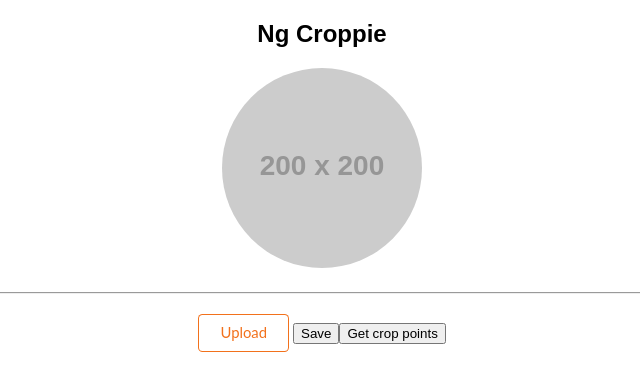
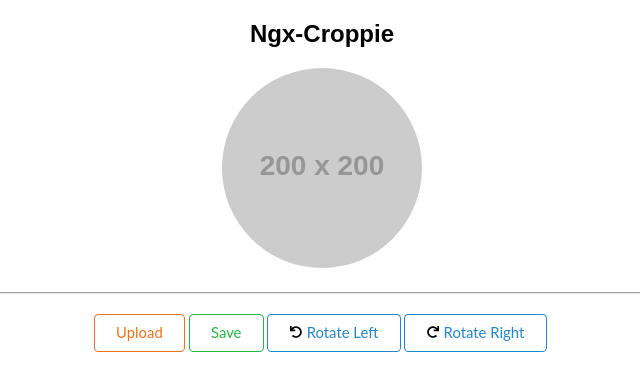
Before and after one commit to deej81/ngx-croppie, an Angular app: page / in a window 1280 px wide. Shown: the top 390 px of the page, without its empty margins (318-958 px from the left). Built offline with nearby package versions, Linux system fonts and the light colour scheme.

Commit message:
adds image rotation, hides crop-points button

```diff
--- a/src/app/app.component.html
+++ b/src/app/app.component.html
@@ -13,7 +13,11 @@
     <input type="file" id="fileupload" #imageUpload (change)="imageUploadEvent($event)" accept="image/jpeg, image/png" hidden/>
     <button type="button" class="ui button basic small orange" (click)="imageUpload.click()">Upload</button>
     <!-- <button type="button" class="btn btn-default" data-dismiss="modal" (click)="cancelCroppieEdit()">Cancel</button> -->
-    <button type="button" class="btn btn-primary" (click)="saveImageFromCroppie()">Save</button>
-    <button type="button" class="btn btn-primary" (click)="getCropPoints()">Get crop points</button>
+    <button type="button" class="ui button basic small green" (click)="saveImageFromCroppie()">Save</button>
+    <button type="button" class="ui button basic small blue" (click)="rotateDir('l')">
+    <img src="assets/images/undo-solid.svg" class="mr-5" height="12">Rotate Left</button>
+    <button type="button" class="ui button basic small blue" (click)="rotateDir('r')">
+    <img src="assets/images/redo-solid.svg" class="mr-5" height="12">Rotate Right</button>
+    <!-- <button type="button" class="btn btn-primary" (click)="getCropPoints()">Get crop points</button> -->
   </div>
 </div>
--- a/src/app/app.component.ts
+++ b/src/app/app.component.ts
@@ -8,7 +8,7 @@ import { NgxCroppieComponent } from './modules/ngx-croppie/ngx-croppie.component
   styleUrls: ['./app.component.css']
 })
 export class AppComponent implements OnInit {
-  title = 'Ng Croppie';
+  title = 'Ngx-Croppie';
   @ViewChild('ngxCroppie') ngxCroppie: NgxCroppieComponent;
 
   widthPx = '200';
@@ -28,13 +28,15 @@ export class AppComponent implements OnInit {
     const opts: CroppieOptions = {};
     opts.viewport = {
       width: parseInt(this.widthPx, 10),
-      height: parseInt(this.heightPx, 10)
+      height: parseInt(this.heightPx, 10),
+      type: 'circle'
     };
     opts.boundary = {
       width: parseInt(this.widthPx, 10),
       height: parseInt(this.heightPx, 10)
     };
     opts.enforceBoundary = true;
+    opts.enableOrientation = true;
     return opts;
   }
 
@@ -51,6 +53,16 @@ export class AppComponent implements OnInit {
 
   cancelCroppieEdit() {
     this.croppieImage = this.currentImage;
+  }
+
+  rotateDir(dir: string) { // dir: direction = {'l', 'r'}
+    const rotateLeft = 90;
+    const rotateRight = -90;
+    if (dir === 'l') {
+      this.ngxCroppie.rotate(rotateLeft);
+      return;
+    }
+    this.ngxCroppie.rotate(rotateRight);
   }
 
   imageUploadEvent(evt: any) {
--- a/src/app/modules/ngx-croppie/ngx-croppie.component.ts
+++ b/src/app/modules/ngx-croppie/ngx-croppie.component.ts
@@ -43,7 +43,8 @@ export class NgxCroppieComponent implements OnInit, OnChanges {
         if (changes.imgChangeNo) {
             setTimeout(() => {
                 this._croppie.bind({
-                    url: changes.imageUrl.currentValue
+                    url: changes.imageUrl.currentValue,
+                    orientation: 1
                 });
             });
         }
```
Also changed, not shown: src/assets/images/redo-solid.svg (added), src/assets/images/undo-solid.svg (added).
